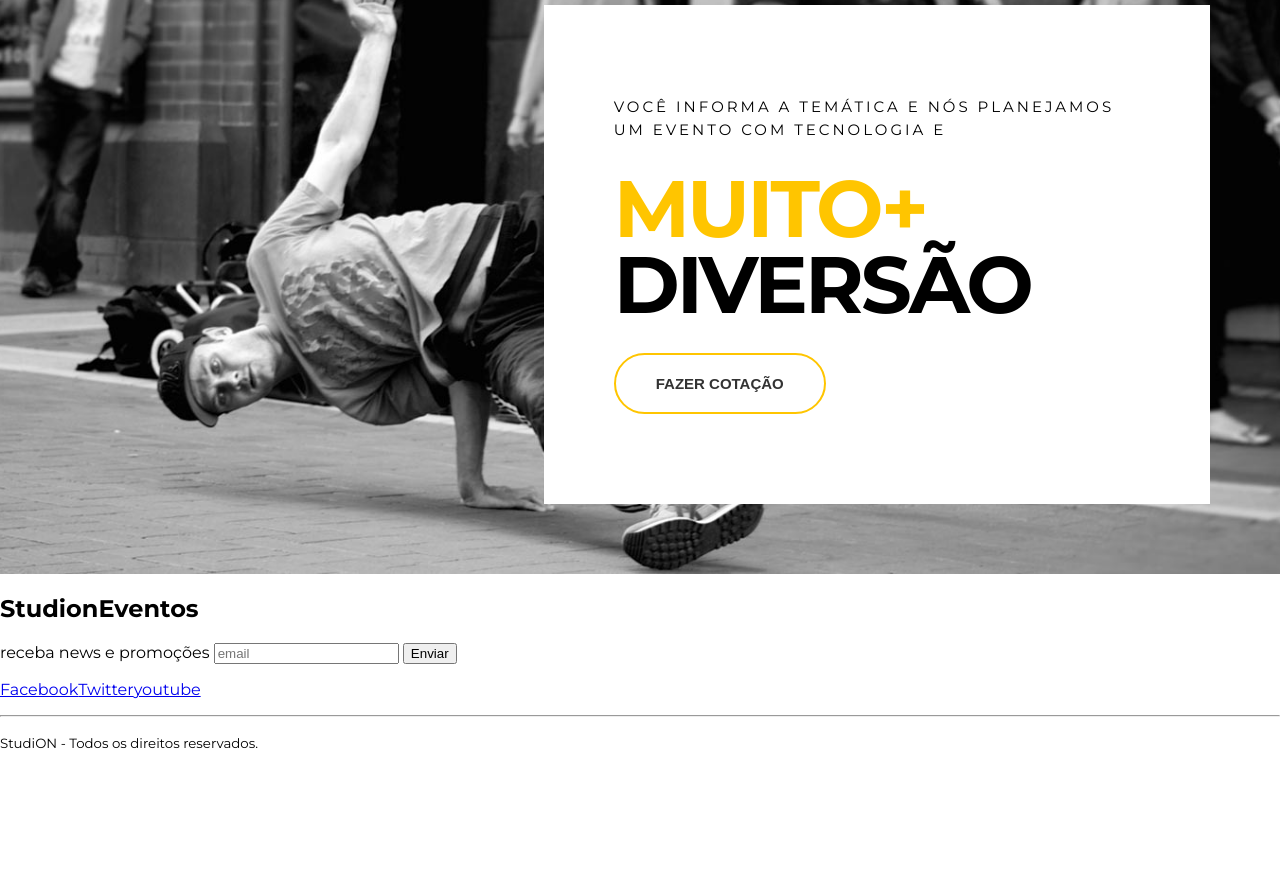
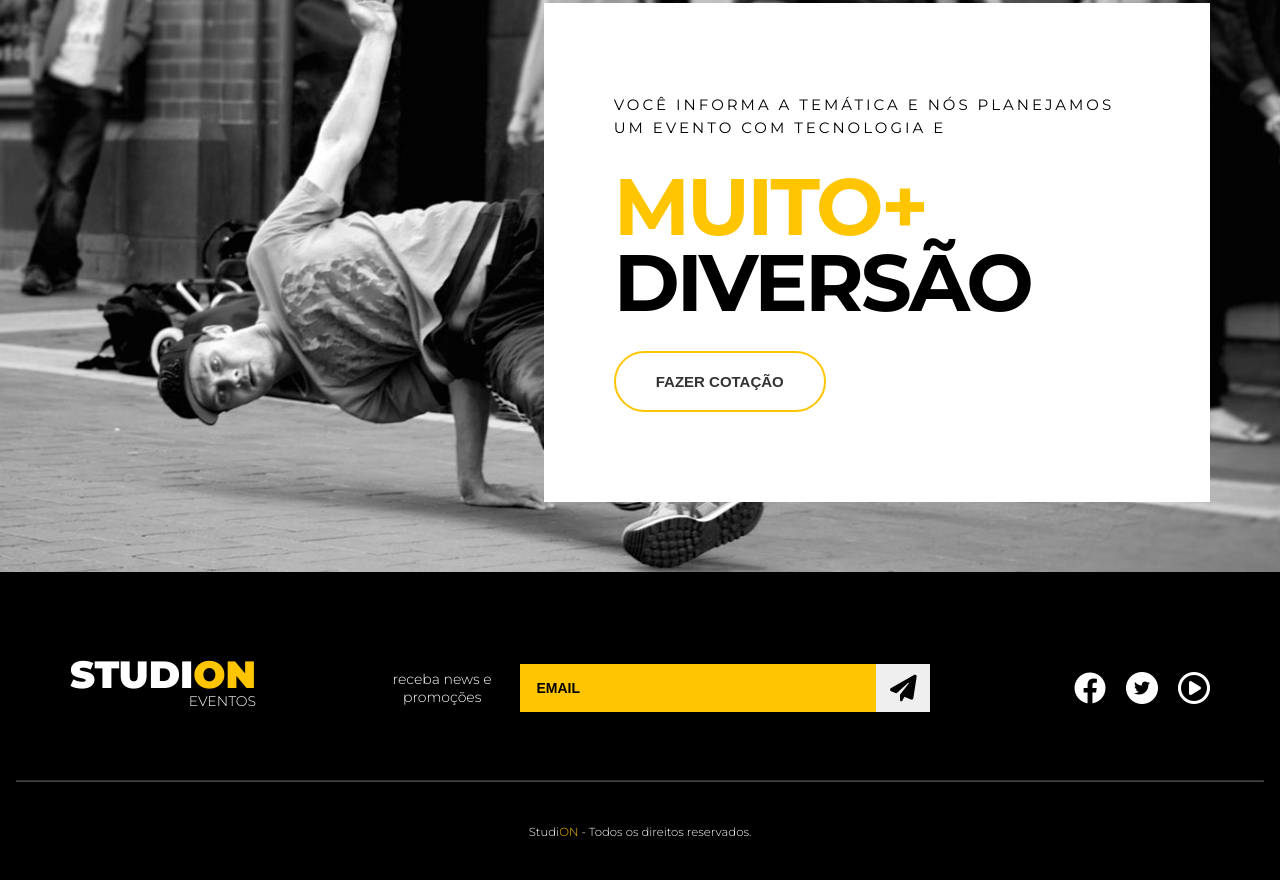
Before and after one commit to costajj/studion, a website: page src/index.html in a window 1280 px wide. Shown: the part 1615-2495 px from the top of the page. Before the commit the page ends 2383 px from the top, so only its background shows below. Drawn offline with Linux system fonts and the light colour scheme.

Commit message:
feat(footer)revised structure and added style

```diff
--- a/src/index.html
+++ b/src/index.html
@@ -20,7 +20,6 @@
                             Empresa
                         </a>
                     </li>
-
                     <li>
                         <a href="#eventos">
                             Eventos
@@ -41,7 +40,6 @@
                             Contatos
                         </a>
                     </li>
-
                 </ul>
             </div>
         </nav>
@@ -49,37 +47,69 @@
         <header>
             <div id="slider">
                 <div class="slide">
-                    <img class="slide__background-image"
+                    <img
+                        class="slide__background-image"
                         src="./images/banner.jpg"
                         alt="Studion Banner"
                     />
                     <div class="slide__copy">
+                        <div class="slide__copy__container">
                             <h6>
-                            <span class="copy--primary">Próximo evento</span> - Dia 25 de setembro às 19h
+                                <span class="copy--primary">Próximo evento</span> - Dia 25 de
+                                setembro às 19h
                             </h6>
                             <h2><span class="copy--primary">Creative</span> Minds</h2>
                             <button class="btn btn--slide">Saiba Mais</button>
                         </div>
                     </div>
-
+                </div>
             </div>
         </header>
 
         <main>
             <section id="counter">
                 <ul class="container counter__container">
-                    <li><h3>+ de 500 <small>eventos realizados</small></h3></li>
-                    <li><h3>+ de 1.000.000 <small>de ingressos vendidos</small></h3></li>
-                    <li><h3>+ de 300 <small>empresas atendidas</small></h3></li>
+                    <li>
+                        <h3>
+                            + de 500
+                            <small>
+                                eventos realizados
+                            </small>
+                        </h3>
+                    </li>
+                    <li>
+                        <h3>
+                            + de 1.000.000
+                            <small>
+                                de ingressos vendidos
+                            </small>
+                        </h3>
+                    </li>
+                    <li>
+                        <h3>
+                            + de 300
+                            <small>
+                                empresas atendidas
+                            </small>
+                        </h3>
+                    </li>
                 </ul>
             </section>
-            <section class="container institutional">
-                <img class="institutional__image"src="./images/institutional.jpg" alt="Studion institutional"/>
+
+            <section class="institutional">
+                <img
+                    class="institutional__image"
+                    src="./images/institutional.jpg"
+                    alt="Studion institutional"
+                />
                 <div class="institutional__copy">
                         <h6>Fazemos seu evento acontecer</h6>
                         <h4>Lorem ipsum dolor sit amet consectetur adipisicing elit.</h4>
                         <P>
-                        Lorem ipsum dolor sit amet consectetur adipisicing elit. Iste molestias voluptatibus consequuntur exercitationem laborum. Non quod sint sapiente ipsum fuga a necessitatibus excepturi laudantium, quo maiores eos dicta fugit quia?
+                        Lorem ipsum dolor sit amet consectetur adipisicing elit. Iste
+                        molestias voluptatibus consequuntur exercitationem laborum.
+                        Non quod sint sapiente ipsum fuga a necessitatibus excepturi
+                        laudantium, quo maiores eos dicta fugit quia?
                         </P>
                         <button class="btn btn--institutional">Saiba Mais</button>
                 </div>
@@ -97,21 +127,48 @@
                 </div>
             </section>
         </main>
-        <footer>
-            <h2>Studi<span>on</span><span>Eventos</span></h2>
-            <form>
-                <label>receba news e promoções</label>
-                <input type="email" placeholder="email" />
-                <button type="submit">Enviar</button>
+
+        <footer class="footer">
+
+            <div class="container footer__container">
+                <h2 class="logo-studion">
+                    Studi<span class="copy--primary">on</span>
+                    <span class="logo-studion__subtitle">Eventos</span>
+                </h2>
+                <form class="footer__form">
+                    <label for="email">receba news e promoções</label>
+                    <div class="footer__email">
+                        <input id="email"type="email" placeholder="email" />
+                        <button type="submit">
+                            <i class="fas fa-paper-plane fa-2x"></i>
+                        </button>
+                    </div>
                 </form>
-            <ul>
-                <li><a href="https://facebook.com/" target="_blank"> Facebook</a></li>
-                <li><a href="https://twitter.com" target="_blank">Twitter</a></li>
-                <li><a href="https://youtube.com" target="_blank">youtube</a></li>
+                <ul class="footer__social">
+                    <li>
+                        <a href="https://facebook.com/" target="_blank">
+                        <i class="fab fa-facebook fa-2x"></i>
+                    </a>
+                    </li>
+                    <li>
+                        <a href="https://twitter.com" target="_blank">
+                            <span class="fa-stack">
+                                <i class="fas fa-circle fa-stack-2x fa-inverse"></i>
+                                <i class="fab fa-twitter fa-stack-1x"></i>
+                            </span>
+                        </a>
+                    </li>
+                    <li>
+                        <a href="https://youtube.com" target="_blank">
+                            <i class="far fa-play-circle fa-2x"></i>
+                        </a>
+                    </li>
                 </ul>
+            </div>
+
             <hr />
             <p>
-                <small>Studi<span>ON</span> - Todos os direitos reservados.</small>
+                <small>Studi<span class="copy--primary">ON</span> - Todos os direitos reservados.</small>
             </p>
 
         </footer>
--- a/src/style.css
+++ b/src/style.css
@@ -1,4 +1,6 @@
 @import url('https://fonts.googleapis.com/css2?family=Montserrat:wght@300;400;500;700;900&family=Roboto&display=swap');
+@import url('https://cdnjs.cloudflare.com/ajax/libs/font-awesome/6.2.0/css/fontawesome.min.css');
+@import url('https://cdnjs.cloudflare.com/ajax/libs/font-awesome/6.2.0/css/all.min.css');
 
 * {
     box-sizing: border-box;
@@ -9,7 +11,7 @@
     font-size: 16px;
     --color-copy: #333;
     --color-primary: #ffc500;
-    --default-padding: 1rem
+    --default-padding: 1rem;
     color: var(var(--color-copy));
 }
 
@@ -53,9 +55,6 @@ ul {
     width: 100vw;
     height: 7.75rem;
     padding: 0 1rem;
-
-    background-color: #000;
-    color: #fff;
 }
 
 .navbar__links {
@@ -87,6 +86,7 @@ ul {
 }
 
 .logo-studion__subtitle {
+    display: block;
     font-size: 0.875rem;
     font-weight: 300;
 }
@@ -107,15 +107,21 @@ ul {
 
 .slide__background-image {
     width: 100%;
-    height: 37.185rem;
+    height: 100%;
     object-fit: cover;
     object-position: center;
 }
 
 .slide__copy {
     position: absolute;
-    top: 6.25rem;
-    left: 50vw;
+    top: 0;
+    left: 0;
+    width: 100%;
+    height: 100%;
+
+    display: grid;
+    padding-left: 50vw;
+    align-items: center;
 }
 
 .slide__copy h6 {
@@ -123,6 +129,7 @@ ul {
     font-weight: 400;
     text-transform: uppercase;
     letter-spacing: 0.1875rem;
+    margin: 0;
 }
 
 .slide__copy h2 {
@@ -131,7 +138,7 @@ ul {
     line-height: 6.25rem;
 }
 
-.slide__copy h2 {
+.slide__copy h2 span{
     display: block;
 }
 
@@ -193,7 +200,6 @@ ul {
 
 .institutional__copy {
     padding: 0 1.875rem;
-
 }
 
 .institutional__copy h6 {
@@ -201,6 +207,7 @@ ul {
     font-weight: 300;
     letter-spacing: 0.1rem;
     text-transform: uppercase;
+    margin: 0;
 }
 
 .institutional__copy h4 {
@@ -235,7 +242,6 @@ ul {
     align-items: center;
     justify-items: end;
     min-height: 80vh;
-
 }
 
 .quote__copy {
@@ -269,5 +275,104 @@ ul {
     color: var(--color-copy);
     border-color: var(--color-primary);
     background: unset;
+}
 
+.footer {
+    background-color: #000;
+    color: #fff;
+    padding: 0 1rem;
 }
+
+.footer__container {
+    display: grid;
+    grid-template-columns: repeat(3, auto);
+    align-items: center;
+    padding: 5.25rem 0 3.75rem 0 ;
+}
+
+.footer .logo-studion {
+    justify-self: start;
+    margin: 0;
+}
+
+.logo-studion__subtitle {
+    display: block;
+}
+
+.footer__form {
+    display: grid;
+    place-items: center;
+    grid-template-columns: 11ch auto;
+    gap: 1.25rem;
+}
+
+.footer__form label {
+    font-size: 0.875rem;
+    font-weight: 300;
+    text-align: center;
+}
+
+.footer__email {
+    display: grid;
+    grid-template-columns: auto 3.375rem;
+    width: 100%;
+}
+
+.footer__form input {
+    background-color: var(--color-primary);
+    border: unset;
+    padding: 1rem;
+    font-size: 0.875rem;
+    font-weight: 700;
+    text-transform: uppercase;
+    color: #000;
+}
+
+.footer__form input::placeholder {
+    color: #000;
+}
+
+.footer__form input:focus {
+    outline: unset;
+}
+
+.footer__form button {
+    cursor: pointer;
+    border: unset;
+    height: 100%;
+    transition: 0.3s all ease;
+}
+
+.footer__form button:hover {
+color: #fff;
+background-color: var(--color-copy);
+}
+
+.footer__social {
+    justify-self: end;
+}
+
+.footer__social a,
+.footer__social a:visited,
+.footer__social a:active {
+    color: #fff;
+    margin-left: 1rem;
+}
+
+.footer__social a .fa-twitter,
+.footer__social a:visited .fa-twitter,
+.footer__social a:active  .fa-twitter{
+    color: #000;
+}
+
+.footer hr {
+    border-color: #fff4;
+    margin: 0;
+}
+
+.footer p {
+    text-align: center;
+    font-size: 0.875rem;
+    font-weight: 300;
+    margin: 2.5rem 0;
+}
```
Lines whose indentation alone changed are shown as unchanged.
